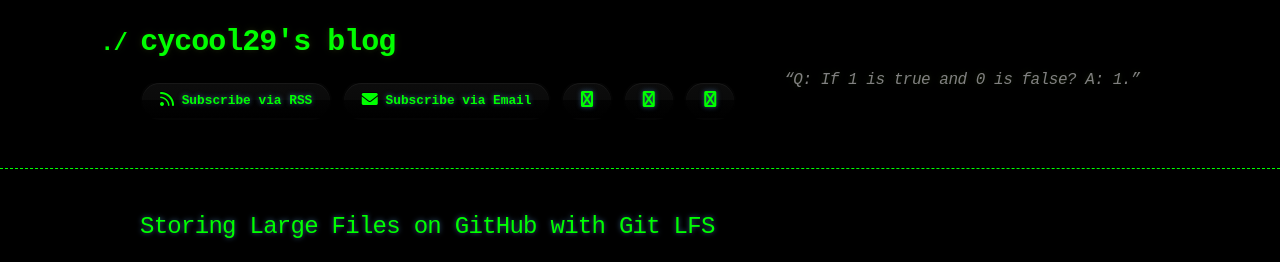
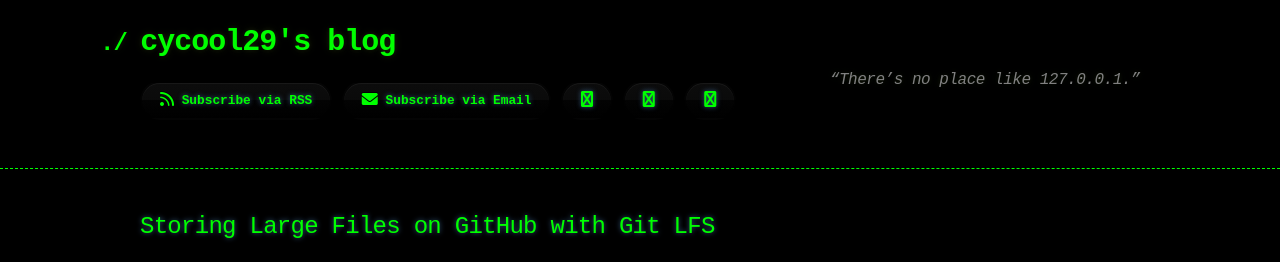
Before and after one commit to cycool29/cycool29.github.io, a Jekyll site: the page built from index.md, in a window 1280 px wide and 900 px high. Shown: the top 262 px of the window. Built offline with Jekyll 4.4.1, drawn with Linux system fonts in a browser that asks for light colours; a style sheet for code colours, icons or effects is not loaded.

Commit message:
Update quotes

```diff
--- a/_config.yml
+++ b/_config.yml
@@ -1,5 +1,5 @@
 title: cycool29's blog
-description: "“Q: If 1 is true and 0 is false? A: 1.” "
+description: "“There’s no place like 127.0.0.1.” "
 bio: A high school student. Intermediate in Python, Git, Bash. Learning JavaScript. He/Him. "
 author: cycool29
 url: https://cycool29.github.io
```
